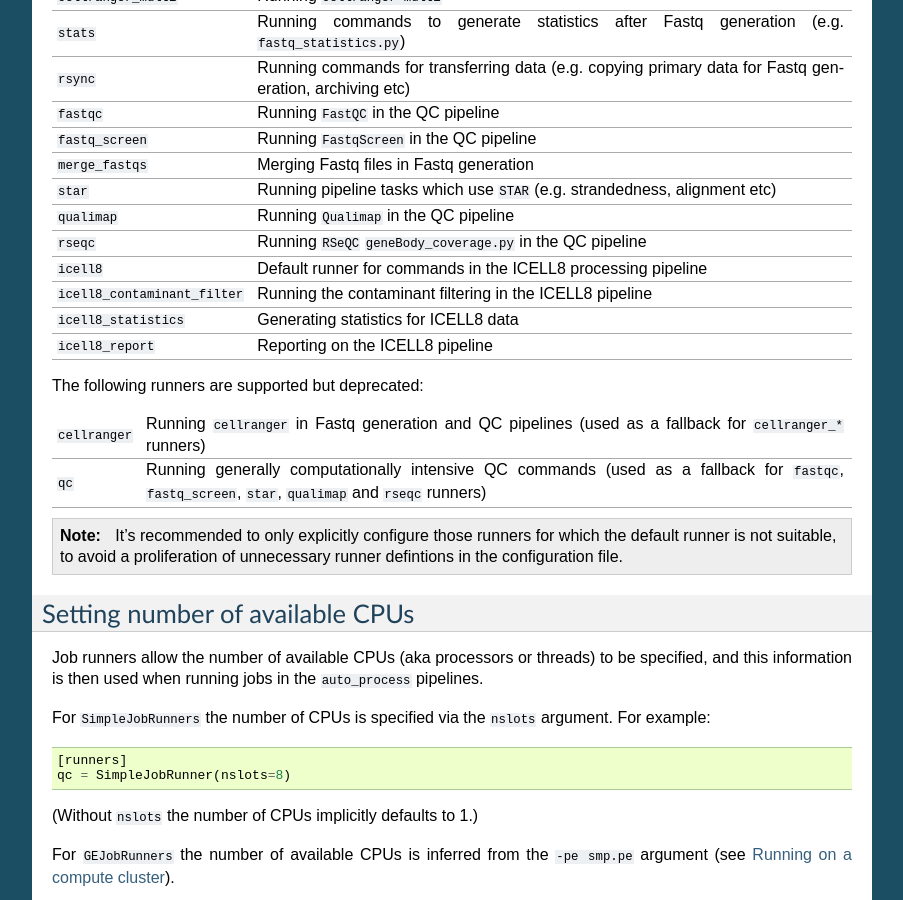
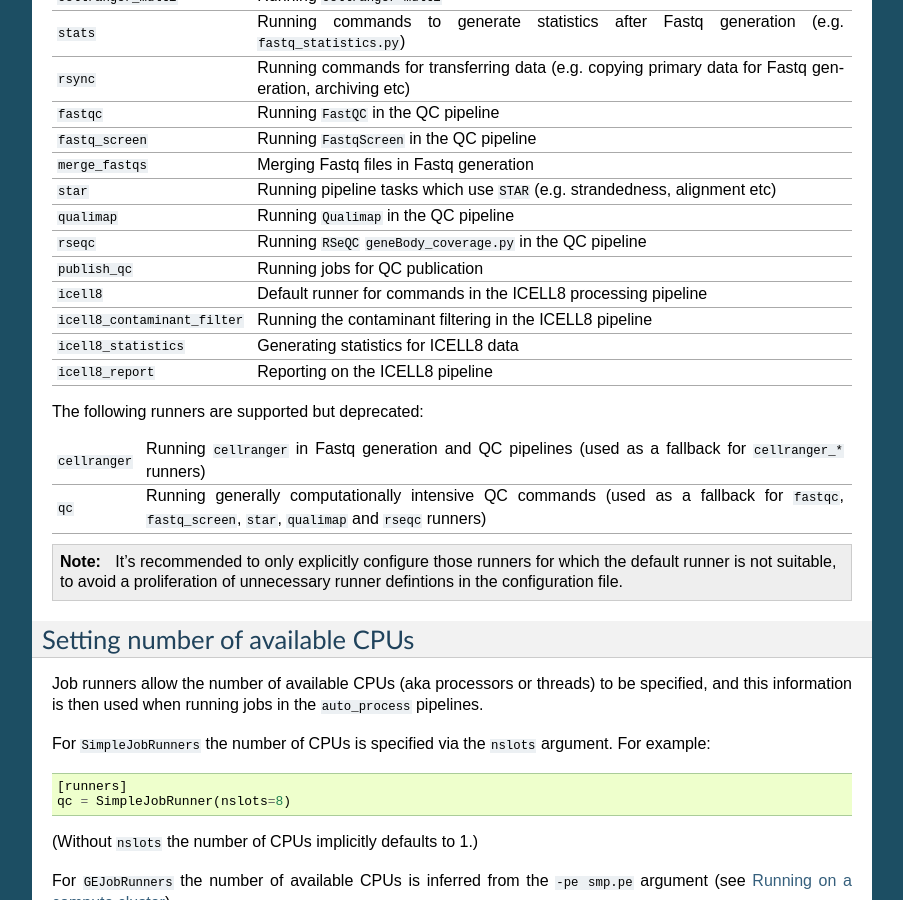
Before and after one commit to fls-bioinformatics-core/auto_process_ngs, a Sphinx documentation site: the page built from docs/source/configuration.rst, in a window 1280 px wide and 900 px high, scrolled down 2977 px. Shown: the whole window, without its empty margins (198-1101 px from the left). Built offline with Sphinx 7.4.7, drawn with Linux system fonts in a browser that asks for light colours.

Commit message:
Update configuration docs to add the 'publish_qc' runner.

```diff
--- a/docs/source/configuration.rst
+++ b/docs/source/configuration.rst
@@ -227,6 +227,7 @@ Runner name                   Used for
 ``qualimap``                  Running ``Qualimap`` in the QC pipeline
 ``rseqc``                     Running ``RSeQC`` ``geneBody_coverage.py``
                               in the QC pipeline
+``publish_qc``                Running jobs for QC publication
 ``icell8``                    Default runner for commands in the ICELL8
                               processing pipeline
 ``icell8_contaminant_filter`` Running the contaminant filtering in the
```
